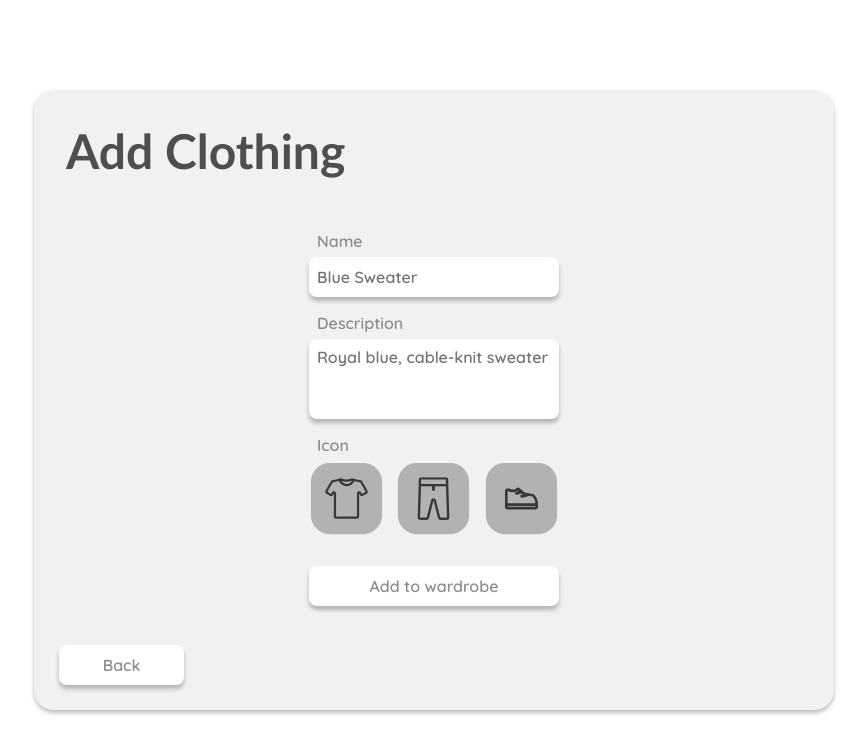
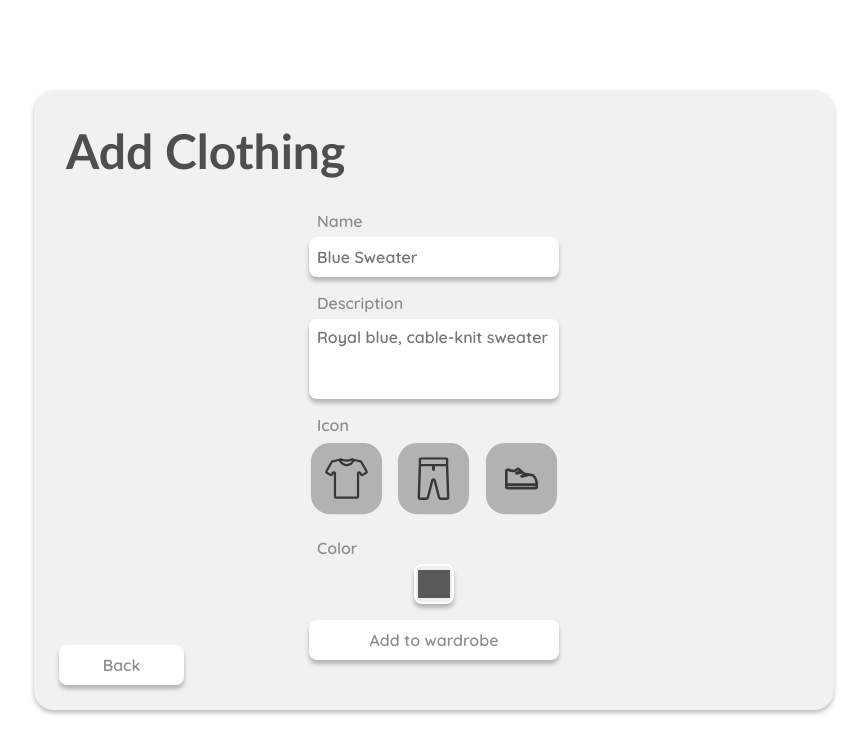
Before and after one commit to YilmazMelih/Webdrobe, a React (Vite) app: page /add in a window 1280 px wide. Shown: the top 754 px of the page, without its empty margins (206-1073 px from the left). Built offline with nearby package versions, Linux system fonts and the light colour scheme; no server answers; sample sign-in values are in the browser's storage; a web font is replaced by a local one.

Commit message:
Added color input to clothing items

```diff
--- a/src/components/AddClothing.jsx
+++ b/src/components/AddClothing.jsx
@@ -12,7 +12,8 @@ export default function AddClothing() {
         const name = formData.get("name");
         const desc = formData.get("desc");
         const icon = formData.get("icon");
-        addItemToWardrobe(name, desc, icon);
+        const color = formData.get("color");
+        addItemToWardrobe(name, desc, icon, color);
     }
 
     return (
@@ -78,6 +79,14 @@ export default function AddClothing() {
                         </span>
                     </label>
                 </fieldset>
+                <label>Color</label>
+                <input
+                    className="add-clothing-form-color"
+                    id="color"
+                    name="color"
+                    type="color"
+                    defaultValue="#5a5a5a"
+                ></input>
                 <button className="form-submit-btn" type="submit">
                     Add to wardrobe
                 </button>
--- a/src/components/ClothingIcon.jsx
+++ b/src/components/ClothingIcon.jsx
@@ -16,7 +16,7 @@ export default function ClothingIcon(props) {
                 aria-label={props.name}
                 onClick={async () => {
                     if (props.adding) {
-                        const itemToAdd = { id: props.id, icon: props.icon };
+                        const itemToAdd = { id: props.id, icon: props.icon, color: props.color };
                         props.setOutfitItems((prev) =>
                             prev.some((item) => item.id == props.id)
                                 ? [...prev]
@@ -36,6 +36,7 @@ export default function ClothingIcon(props) {
                     draggable={false}
                     onContextMenu={(e) => e.preventDefault()}
                 />
+                <div className="clothing-icon-color" style={{ backgroundColor: props.color }}></div>
             </button>
             <span className="clothing-icon-label">{props.name}</span>
         </div>
--- a/src/components/CreateOutfit.jsx
+++ b/src/components/CreateOutfit.jsx
@@ -53,6 +53,7 @@ export default function CreateOutfit() {
                         className={item.icon == 2 ? "shoe" : ""}
                         src={item.icon == 0 ? shirtLogo : item.icon == 1 ? pantsLogo : shoesLogo}
                     />
+                    <span className="small-color" style={{ backgroundColor: item.color }}></span>
                 </span>
             </label>
         );
--- a/src/components/EditClothing.jsx
+++ b/src/components/EditClothing.jsx
@@ -22,7 +22,8 @@ export default function EditClothing() {
         const name = formData.get("name");
         const desc = formData.get("desc");
         const icon = formData.get("icon");
-        await editItem(name, desc, icon, docData.id);
+        const color = formData.get("color");
+        await editItem(name, desc, icon, color, docData.id);
         const docSnap = await getItem(docData.id);
         setDocData({ id: docData.id, ...docSnap.data() });
         document.getElementById("edit-dialog").show();
@@ -138,6 +139,23 @@ export default function EditClothing() {
                         </span>
                     </label>
                 </fieldset>
+                <label>Color</label>
+                <input
+                    className="add-clothing-form-color"
+                    id="color"
+                    name="color"
+                    type="color"
+                    defaultValue={docData ? docData.color ?? "#5a5a5a" : null}
+                    onBlur={() => {
+                        const dialog = document.getElementById("edit-dialog");
+                        if (dialog.open) {
+                            dialog.close();
+                        }
+                        if (deleteConfirm) {
+                            setDeleteConfirm(false);
+                        }
+                    }}
+                ></input>
                 <button className="form-submit-btn" type="submit">
                     Edit Item
                 </button>
--- a/src/components/Outfits.jsx
+++ b/src/components/Outfits.jsx
@@ -66,7 +66,7 @@ export default function Outfits(props) {
                             </button>
                         </div>
                     ) : (
-                        <div className="outfits">outfitEls</div>
+                        <div className="outfits">{outfitEls}</div>
                     )
                 ) : null}
                 <div className="fade"></div>
--- a/src/components/ViewOutfit.jsx
+++ b/src/components/ViewOutfit.jsx
@@ -18,6 +18,7 @@ export default function ViewOutfit(props) {
                 icon={item.icon}
                 id={item.id}
                 key={item.id}
+                color={item.color}
                 disabled={true}
             />
         );
--- a/src/components/Wardrobe.jsx
+++ b/src/components/Wardrobe.jsx
@@ -24,6 +24,7 @@ export default function Wardrobe(props) {
                       name={item.name}
                       icon={item.icon}
                       id={item.id}
+                      color={item.color}
                       key={item.id}
                   />
               );
@@ -43,7 +44,7 @@ export default function Wardrobe(props) {
                             </button>
                         </div>
                     ) : (
-                        <div className="wardrobe">clothesEls</div>
+                        <div className="wardrobe">{clothesEls}</div>
                     )
                 ) : null}
                 <div className="fade"></div>
--- a/src/firebase.js
+++ b/src/firebase.js
@@ -97,11 +97,12 @@ export function logInUser(setSignedIn) {
         });
 }
 
-export async function addItemToWardrobe(name, desc, icon) {
+export async function addItemToWardrobe(name, desc, icon, color) {
     await addDoc(collection(db, "clothing"), {
         name: name,
         desc: desc,
         icon: icon,
+        color: color,
         uid: auth.currentUser.uid,
         lastEdited: serverTimestamp(),
     });
@@ -158,12 +159,13 @@ export async function getOutfit(idArr) {
     return results;
 }
 
-export async function editItem(name, desc, icon, id) {
+export async function editItem(name, desc, icon, color, id) {
     const docRef = doc(db, "clothing", id);
     await setDoc(docRef, {
         name: name,
         desc: desc,
         icon: icon,
+        color: color,
         uid: auth.currentUser.uid,
         lastEdited: serverTimestamp(),
     });
--- a/src/index.css
+++ b/src/index.css
@@ -170,7 +170,7 @@ h1 {
     max-width: 250px;
     display: flex;
     flex-direction: column;
-    margin: 20px auto 0;
+    margin: 0 auto;
 }
 
 .add-clothing-form > label {
@@ -194,6 +194,25 @@ h1 {
     filter: drop-shadow(0px 4px 2px rgba(0, 0, 0, 0.25));
 }
 
+.add-clothing-form-color {
+    margin: 0 auto 1rem;
+    cursor: pointer;
+    width: 40px;
+    height: 40px;
+    resize: none;
+    border: 2px solid white;
+    border-radius: 8px;
+    filter: drop-shadow(0px 4px 2px rgba(0, 0, 0, 0.25));
+}
+
+input[type="color"]::-moz-color-swatch {
+    border: none;
+}
+
+input[type="color"]::-webkit-color-swatch {
+    border: none;
+}
+
 textarea {
     height: 80px !important;
     padding: 8px !important;
@@ -208,7 +227,7 @@ textarea {
     color: #8d8d8d;
     font-weight: 600;
     padding: 6px 0;
-    margin-bottom: 1.5rem;
+    margin-bottom: 1rem;
 }
 
 legend {
@@ -244,6 +263,15 @@ legend {
     background-color: white;
     filter: drop-shadow(0px 4px 2px rgba(0, 0, 0, 0.25));
     transition: 200ms;
+}
+
+.small-color {
+    position: absolute;
+    bottom: 7px;
+    right: 7px;
+    border-radius: 4px;
+    width: 10px;
+    height: 10px;
 }
 
 .radio-box:hover {
@@ -401,6 +429,16 @@ legend {
     filter: drop-shadow(0px 4px 4px rgba(0, 0, 0, 0.25));
     transition: 200ms;
     margin-bottom: 8px;
+    position: relative;
+}
+
+.clothing-icon-color {
+    position: absolute;
+    bottom: 7px;
+    right: 7px;
+    width: 20px;
+    height: 20px;
+    border-radius: 6px;
 }
 
 .clothing-icon:hover {
```
Also changed, not shown: src/components/OutfitIcon.jsx (+17 -1 lines).
